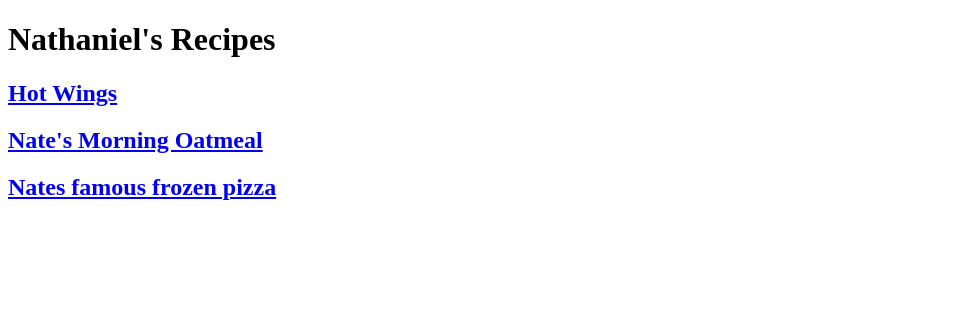
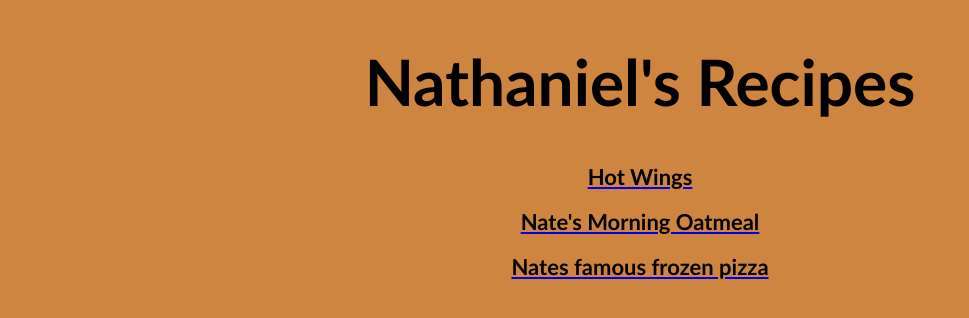
Before and after one commit to nathanielgibsonbernier/odinrecipes, a plain HTML site: page index.html in a window 1280 px wide. Shown: the whole page, without its empty margins (0-969 px from the left). Drawn offline with Linux system fonts and the light colour scheme.

Commit message:
update with more css

```diff
--- a/index.html
+++ b/index.html
@@ -4,19 +4,21 @@
     <meta charset="UTF-8">
     <meta http-equiv="X-UA-Compatible" content="IE=edge">
     <meta name="viewport" content="width=device-width, initial-scale=1.0">
+    <link rel="stylesheet" type="text/css" href="styles.css">
     <title>odin recipes</title>
 </head>
-<body>
-<h1>Nathaniel's Recipes</h1>
+    <body class="mainpagebody">
+        <h1 class="maintitleheader">Nathaniel's Recipes</h1>
             <a href="hotwings.html">
-        <h2>Hot Wings</h2>
+        <h2 class="recipeitem">Hot Wings</h2>
             </a>
 
             <a href="oatmeal.html">
-        <h2>Nate's Morning Oatmeal</h2>
+        <h2 class="recipeitem">Nate's Morning Oatmeal</h2>
             </a>
+
             <a href="pizza.html">
-        <h2>Nates famous frozen pizza</h2>
+        <h2 class="recipeitem">Nates famous frozen pizza</h2>
             </a>
 
 </body>
--- /dev/null
+++ b/styles.css
@@ -0,0 +1,14 @@
+.maintitleheader {
+    font-family:'Gill Sans', 'Gill Sans MT', Calibri, 'Trebuchet MS', sans-serif;
+    font-size:64px;
+    color:black;
+}
+.recipeitem {
+    font-family: 'Trebuchet MS', 'Lucida Sans Unicode', 'Lucida Grande', 'Lucida Sans', Arial, sans-serif;
+    font-size:22px;
+    color:black;
+}
+.mainpagebody {
+    text-align:center;
+    background-color:peru;
+}
```
Lines whose indentation alone changed are shown as unchanged.
